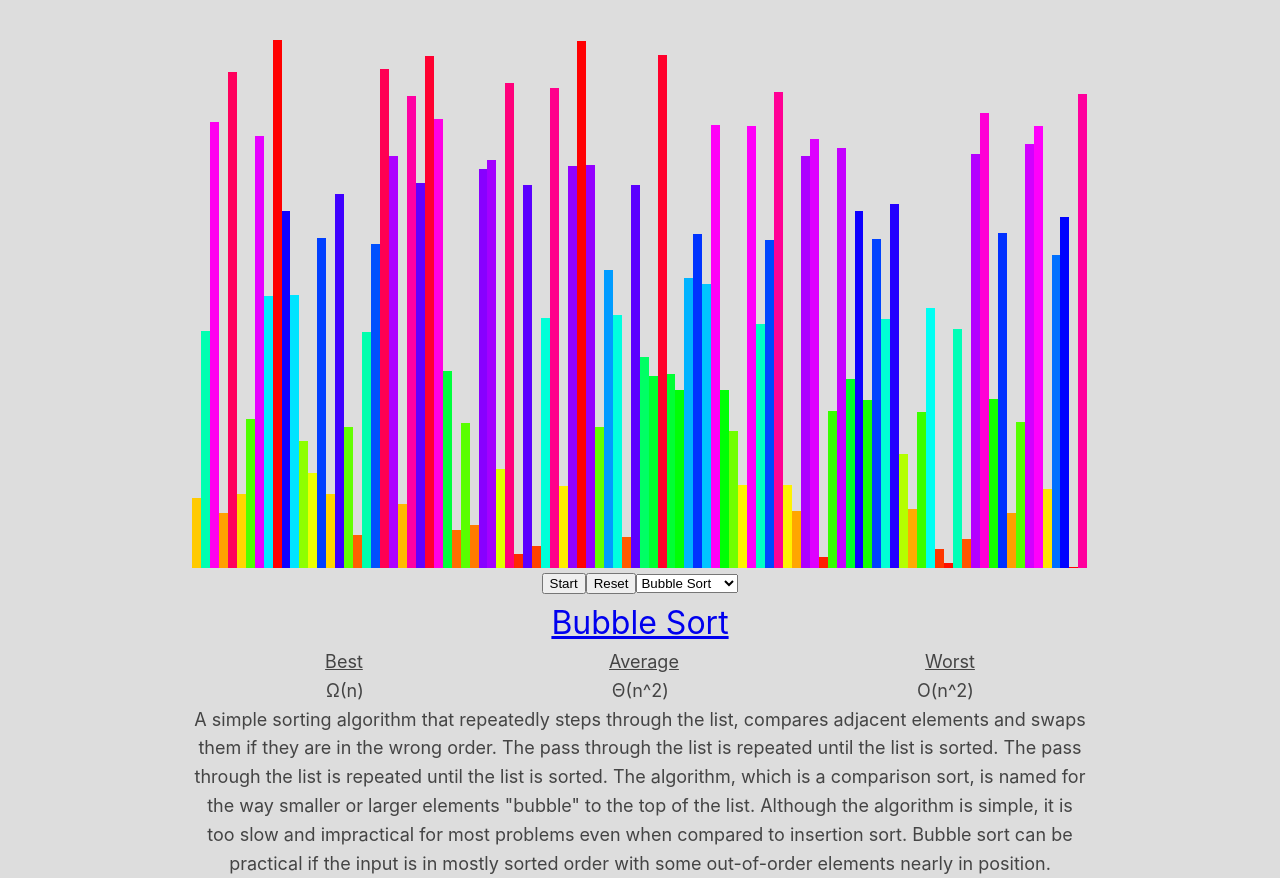
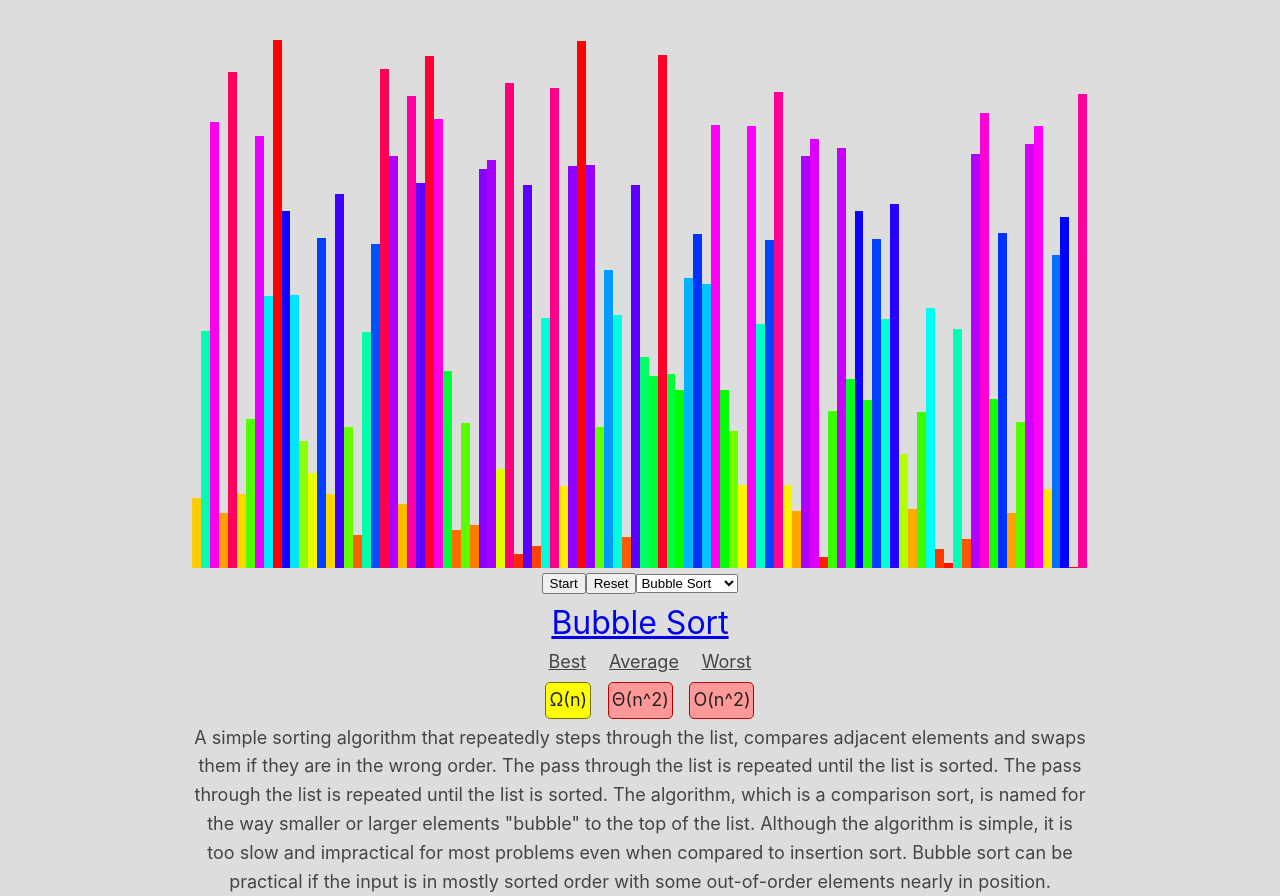
Before and after one commit to marvinody/react-sorting-algos, a React (Create React App) app: page / in a window 1280 px wide. Built offline with nearby package versions, Linux system fonts and the light colour scheme.

Commit message:
feat: updates complexity styling

```diff
--- a/src/SortInfo.css
+++ b/src/SortInfo.css
@@ -6,7 +6,8 @@
 
 .sort-complexities {
   display: flex;
-  flex-direction: column;
+  justify-content: center;
+  align-items: center;
 }
 
 .sort-complexities-header,
@@ -36,3 +37,44 @@
 .sort-complexities-row span::after {
   content: ')'
 }
+
+.sort-complexities-table {
+  display: flex;
+  flex-direction: column;
+}
+
+.bad,
+.great,
+.good,
+.ok,
+.meh {
+  border-radius: 5px;
+  padding: 3px;
+  margin: 5px;
+  color: #222;
+}
+
+.bad {
+  border: 1px solid #b00;
+  background-color: #f99;
+}
+
+.meh {
+  border: 1px solid #b00;
+  background-color: #FC4;
+}
+
+.ok {
+  background-color: #ff0;
+  border: 1px solid #6f6e00;
+}
+
+
+.good {
+  border: 1px solid #286500;
+  background-color: #C8EA00;
+}
+
+.great {
+  background-color: green
+}
--- a/src/SortInfo.js
+++ b/src/SortInfo.js
@@ -18,18 +18,31 @@ export default function SortInfo({ data }) {
   )
 }
 
-const Complexities = ({ best, average, worst }) => {
+
+const complexityClasses = {
+  '1': 'great',
+  'log(n)': 'good',
+  'n': 'ok',
+  'n*log(n)': 'meh',
+  'n^2': 'bad',
+}
+
+const Complexities = (props) => {
   return (
     <div className='sort-complexities'>
+      <div className='sort-complexities-table'>
         <div className='sort-complexities-header'>
           <span>Best</span>
           <span>Average</span>
           <span>Worst</span>
         </div>
         <div className='sort-complexities-row'>
-        <span className='best'>{best}</span>
-        <span className='average'>{average}</span>
-        <span className='worst'>{worst}</span>
+          {['best', 'average', 'worst'].map(w => {
+            const complexityCase = props[w]
+            const className = `${w} ${complexityClasses[complexityCase]}`
+            return <span className={className}>{complexityCase}</span>
+          })}
+        </div>
       </div>
     </div>
   )
```
Lines whose indentation alone changed are shown as unchanged.
